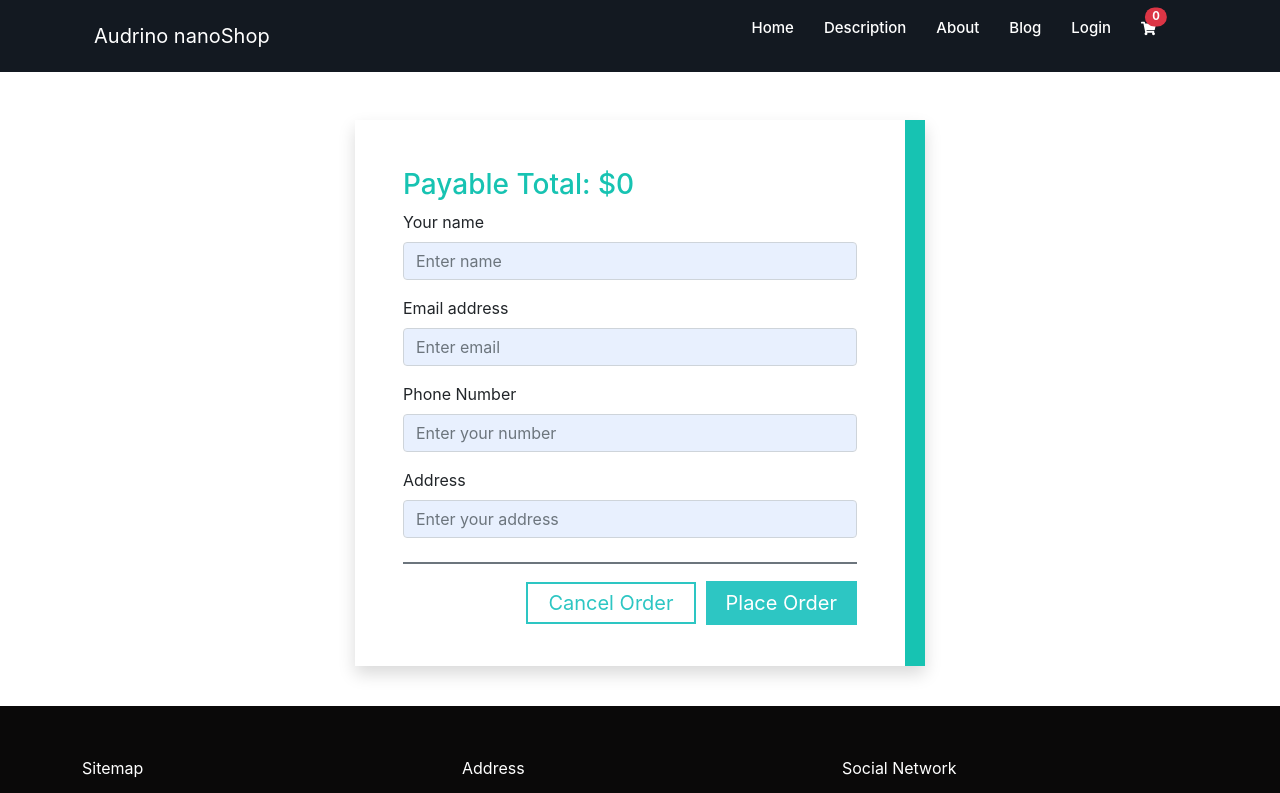
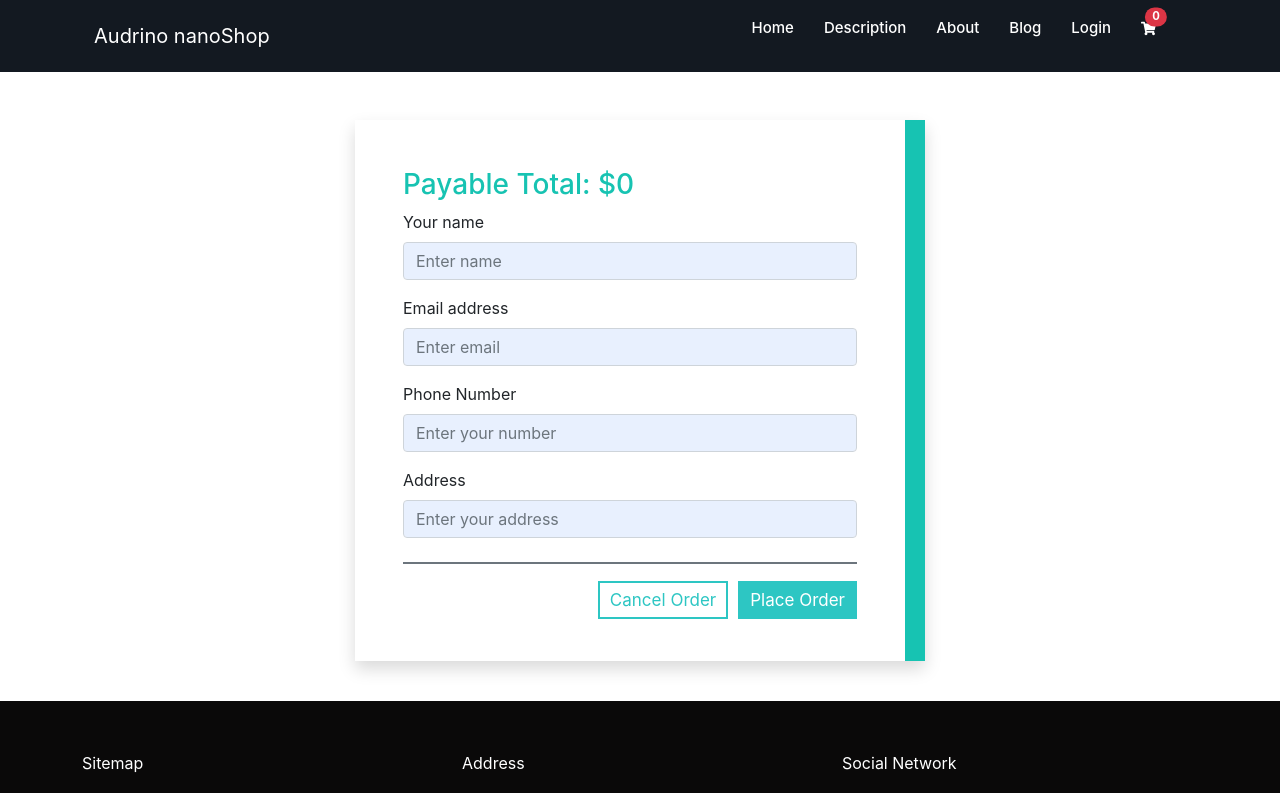
Before and after one commit to shariarhossain17/Job-project, a React (Create React App) app: page /shipping in a window 1280 px wide. Shown: the top 793 px of the page. Built offline with nearby package versions, Linux system fonts and the light colour scheme; no server answers.

Commit message:
order confirmation

```diff
--- a/src/Components/Css/Shipping.css
+++ b/src/Components/Css/Shipping.css
@@ -1,17 +1,17 @@
 .order-btn {
   background-color: #2dc6c3;
   color: #fff;
-  font-size: 20px;
+  font-size: 17px;
   font-weight: 400;
   text-transform: capitalize;
-  padding: 10px 20px;
+  padding: 9px 12px;
 }
 .cancel-btn {
   border: 2px solid #2dc6c3;
   color: #2dc6c3;
-  font-size: 20px;
+  font-size: 17px;
   font-weight: 400;
   text-transform: capitalize;
-  padding: 7px 20px;
+  padding: 7px 10px;
   margin-right: 10px;
 }
--- a/src/Components/Pages/Shipping.js
+++ b/src/Components/Pages/Shipping.js
@@ -1,7 +1,8 @@
 import { useEffect, useState } from "react";
 import { Form } from "react-bootstrap";
+import { toast } from "react-toastify";
 import { getTotalPrice } from "../../Utilities/AddTodb";
-import '../Css/Shipping.css';
+import "../Css/Shipping.css";
 import Fotter from "../Shared/Fotter";
 import Header from "../Shared/Header";
 import Title from "../Shared/Title";
@@ -17,26 +18,26 @@ const Shipping = () => {
     name: "",
     email: "",
     number: "",
-    address:"",
+    address: "",
     otherError: "",
   });
 
-  const [price,setPrice] = useState(0)
+  const [price, setPrice] = useState(0);
+  const [reload, setReload] = useState(false);
 
-  let shippingData = Object.values(getTotalPrice())
+  let shippingData = Object.values(getTotalPrice());
 
-  useEffect(()=>{
-    function calculation(shipping){
+  useEffect(() => {
+    function calculation(shipping) {
       let sum = 0;
       for (let i = 0; i < shipping.length; i++) {
         const element = shipping[i];
-        sum+= element
-
+        sum += element;
       }
-      setPrice(sum)
+      setPrice(sum);
     }
     calculation(shippingData);
-  },[shippingData])
+  }, [shippingData]);
 
   const handleNameForm = (event) => {
     setInformation({ ...information, name: event.target.value });
@@ -58,9 +59,39 @@ const Shipping = () => {
     }
   };
 
+  const handleCancelOrdr = () => {
+    if (price) {
+      localStorage.removeItem("shopping-Cart");
+      localStorage.removeItem("shopping-price");
+      setReload(!reload);
+      toast.success("your order cancel");
+    }
+    else{
+        toast.error("not order yet")
+    }
+  };
+
+  const handleSubmit = () => {
     console.log(information);
+    if (
+      information.name &&
+      information.email &&
+      information.number &&
+      information.address
+    ) {
+      localStorage.removeItem("shopping-Cart");
+      localStorage.removeItem("shopping-price");
+      setReload(!reload);
+      toast.success("your order confirm");
 
-  const handleSubmit = () => {};
+    }
+    else if(!price){
+        toast.error("no order yet")
+    }
+    else {
+      toast.error("plese provide all information");
+    }
+  };
   return (
     <div>
       <Title title="shipping"></Title>
@@ -110,11 +141,7 @@ const Shipping = () => {
                 <Form.Text className="text-danger">{error.address}</Form.Text>
               </Form.Group>
 
-
-                <Form.Text className="text-danger">
-                  {error.otherError}
-                </Form.Text>
-
+              <Form.Text className="text-danger">{error.otherError}</Form.Text>
             </Form>
             <div className="mt-4">
               <div
@@ -123,8 +150,15 @@ const Shipping = () => {
               ></div>
             </div>
             <div className="text-end mt-4">
-             <span className="cancel-btn text-right ">Cancel Order</span>
-               <span className="order-btn text-right ">Place Order</span>
+              <span
+                onClick={handleCancelOrdr}
+                className="cancel-btn text-right "
+              >
+                Cancel Order
+              </span>
+              <span onClick={handleSubmit} className="order-btn text-right ">
+                Place Order
+              </span>
             </div>
           </div>
         </div>
```
Lines whose indentation alone changed are shown as unchanged.
